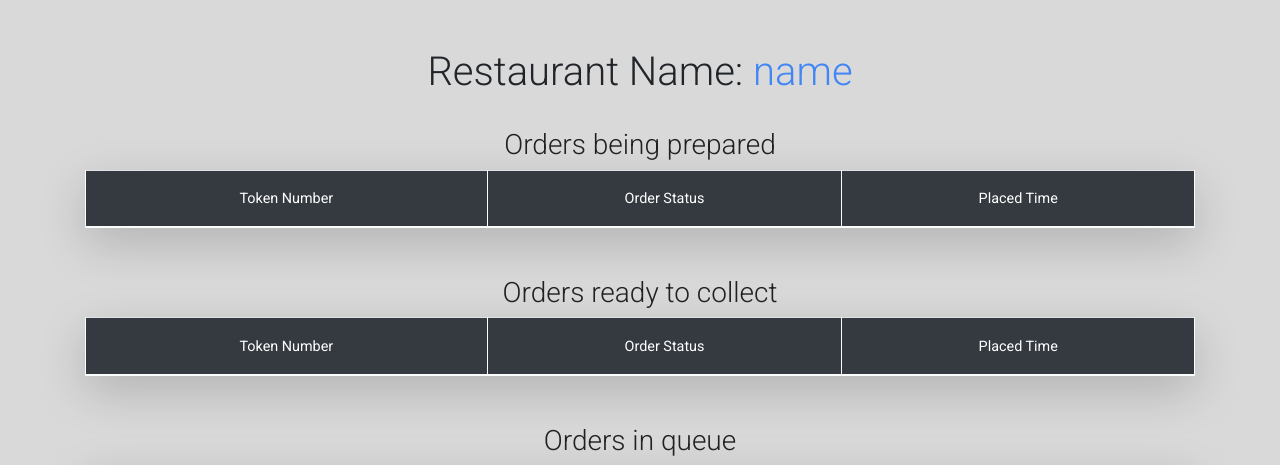
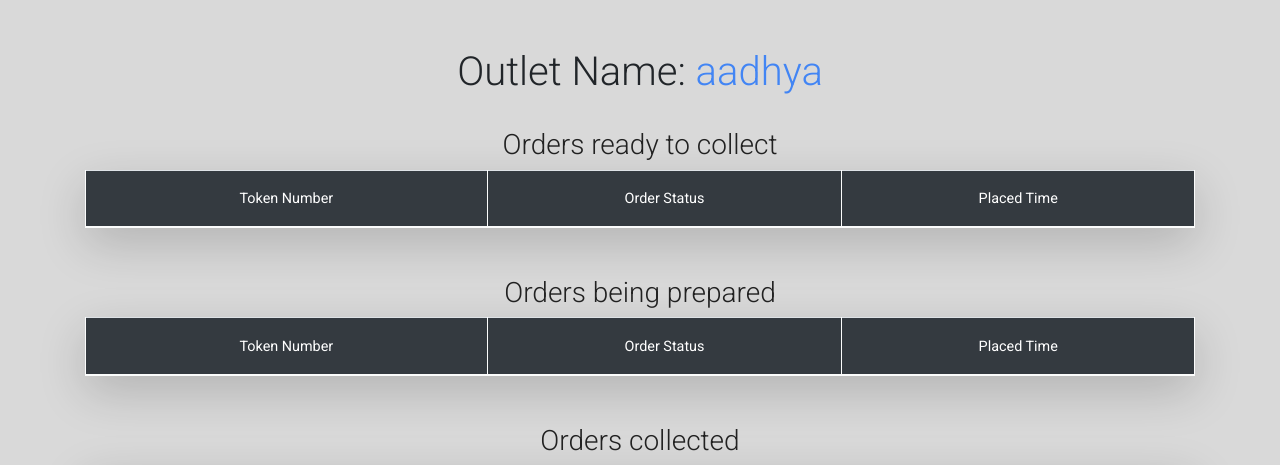
Before and after one commit to Vishal987595/Ordertracker, a Flask app: page /customer/1 in a window 1280 px wide. Shown: the top 465 px of the page. Run offline with Flask 3, Linux system fonts and the light colour scheme; data comes from the database, SQL or seed files in the repository; data that the repository does not hold is empty; some libraries are stand-ins or nearby versions.

Commit message:
improvements made

```diff
--- a/app.py
+++ b/app.py
@@ -8,9 +8,7 @@ from configure import config
 mysql = config(app)
 
 from outlet import outlet
-from customer import customer
 app.register_blueprint(outlet)
-app.register_blueprint(customer)
 
 @app.route('/')
 def home():
@@ -57,14 +55,16 @@ def outletsignup():
 
 @app.route('/customer/<int:outlet_id>')
 def customer(outlet_id):
-
     cur = mysql.connection.cursor()
+    cur.execute("select name from outlet where outlet_id=%s", [outlet_id])
+    outlet = cur.fetchone()
     query = "SELECT order_status, token_no, placed_time FROM orders WHERE outlet_id = %s"
     cur.execute(query, (outlet_id,))
     output = cur.fetchall()
     orderPrepared = []
     orderQueued = []
     orderCollected = []
+    count = 0
     for order in output:
         temp = {
             'order_status': order[0],
@@ -75,9 +75,10 @@ def customer(outlet_id):
             orderPrepared.append(temp)
         elif(order[0]=='queued'):
             orderQueued.append(temp)
-        else:
+        elif (count<5):
+            count += 1
             orderCollected.append(temp)
-    return render_template('customer.html', orderPrepared=orderPrepared, orderQueued=orderQueued, orderCollected=orderCollected)
+    return render_template('customer.html', name=outlet[0], orderPrepared=orderPrepared, orderQueued=orderQueued, orderCollected=orderCollected)
 
 
 if __name__ == '__main__':
--- a/customer.py
+++ /dev/null
@@ -1,6 +0,0 @@
-from flask import render_template, session, request, flash, Blueprint, url_for, redirect
-from datetime import datetime
-
-customer = Blueprint('customer', __name__)
-
-from app import mysql
--- a/db.yaml
+++ b/db.yaml
@@ -1,5 +1,5 @@
 mysql_host: 'localhost'
 mysql_user: 'root'
 # Enter your password in field below
-mysql_password: 'Rahul@mysql123'
+mysql_password: 'Summer@2023'
 mysql_db: 'food_token'
--- a/templates/customer.html
+++ b/templates/customer.html
@@ -11,8 +11,9 @@ get_flashed_messages() %} {% if messages %} {% for message in messages %}
 </style>
 
 <div class="container text-center">
-  <h1 class="my-4 fw-bold"><label for="outletSelect">Restaurant Name:</label><span class="text-primary"> name</span></h1>
-  <h3 class="fw-bold text-dark">Orders being prepared</h3>
+  <h1 class="my-4 fw-bold"><label for="outletSelect">Outlet Name:</label><span class="text-primary"> {{name}}</span></h1>
+
+  <h3 class="fw-bold text-dark">Orders ready to collect</h3>
   <table class="table shadow-lg rounded table-bordered table-light mb-5">
     <thead class="table-dark color-black">
       <tr>
@@ -31,7 +32,8 @@ get_flashed_messages() %} {% if messages %} {% for message in messages %}
     {%endfor%}
     </tbody>
   </table>
-  <h3 class="fw-bold text-dark">Orders ready to collect</h3>
+
+  <h3 class="fw-bold text-dark">Orders being prepared</h3>
   <table class="table shadow-lg rounded table-bordered table-light mb-5">
     <thead class="table-dark color-black">
       <tr>
@@ -51,7 +53,7 @@ get_flashed_messages() %} {% if messages %} {% for message in messages %}
     </tbody>
   </table>
 
-  <h3 class="fw-bold text-dark">Orders in queue</h3>
+  <h3 class="fw-bold text-dark">Orders collected</h3>
   <table class="table shadow-lg rounded table-bordered table-light mb-5">
     <thead class="table-dark color-black">
       <tr>
```
